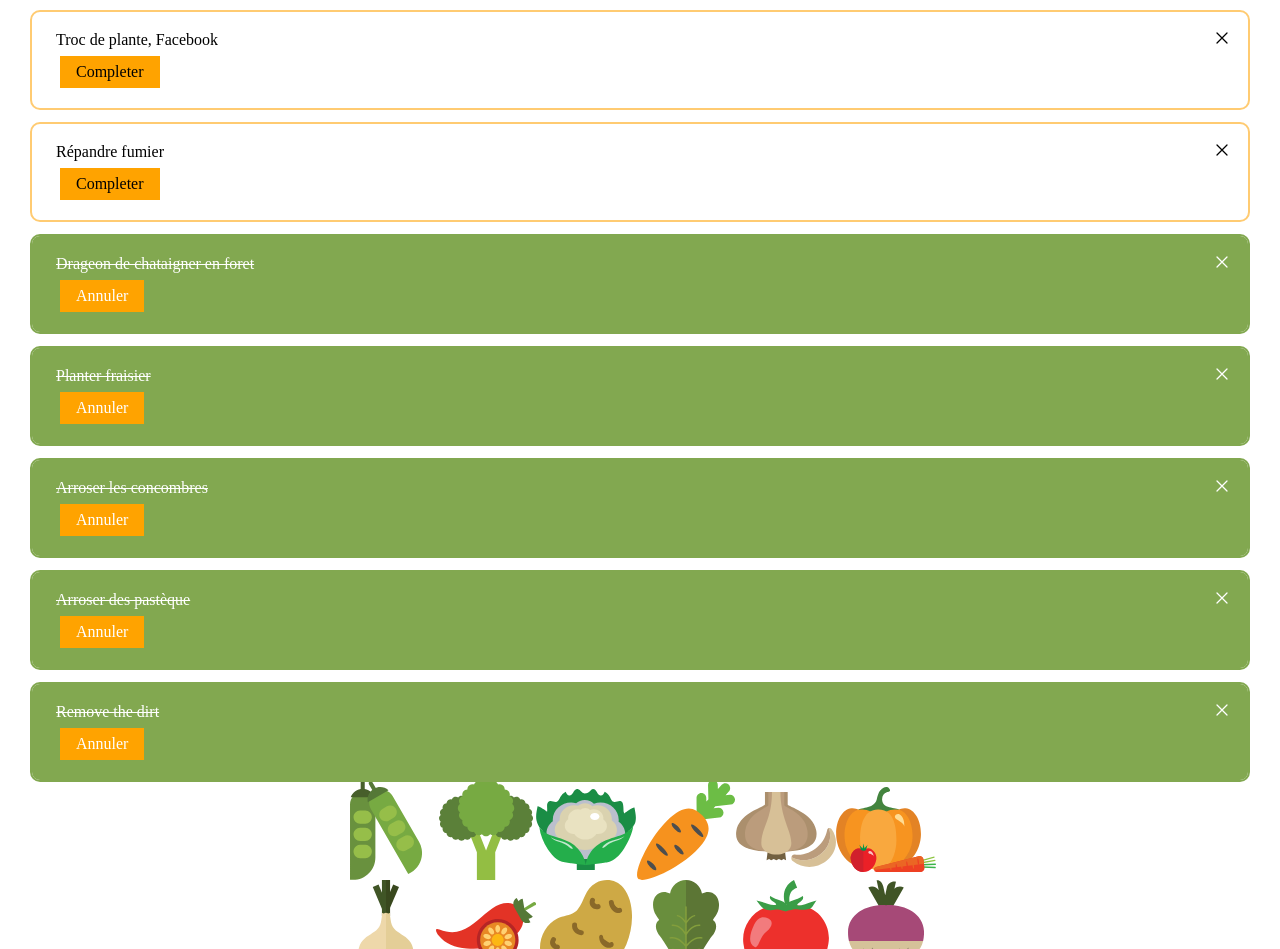
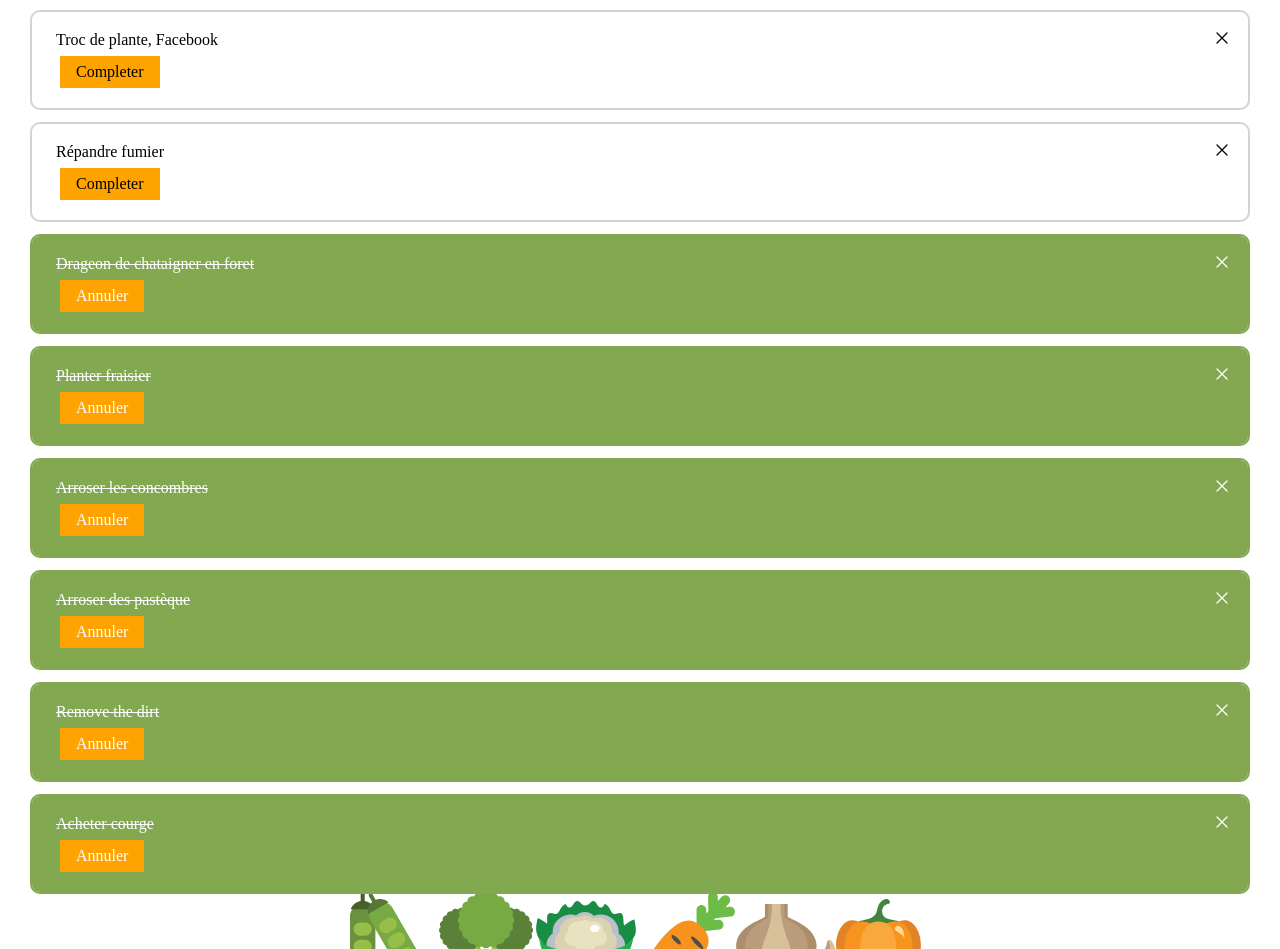
Before and after one commit to Tom-Po/jardinage, a React (Vite) app: page /todos in a window 1280 px wide. Shown: the part 423-1372 px from the top of the page. Built offline with nearby package versions, Linux system fonts and the light colour scheme; data requests are answered from the project's data file.

Commit message:
lightgrey border

```diff
--- a/src/assets/data/vegetables-db.json
+++ b/src/assets/data/vegetables-db.json
@@ -270,6 +270,12 @@
       "isCompleted": true,
       "month": 0,
       "id": 11
+    },
+    {
+      "text": "Acheter courge",
+      "isCompleted": true,
+      "month": 0,
+      "id": 12
     }
   ],
   "users": [
--- a/src/component/Todo.module.css
+++ b/src/component/Todo.module.css
@@ -4,7 +4,7 @@
     padding: 1rem 1.5rem;
     position: relative;
     border-radius: 8px;
-    outline: 2px solid var(--orange-light);
+    outline: 2px solid lightgray;
 }
 
 .Todo:hover {
```
